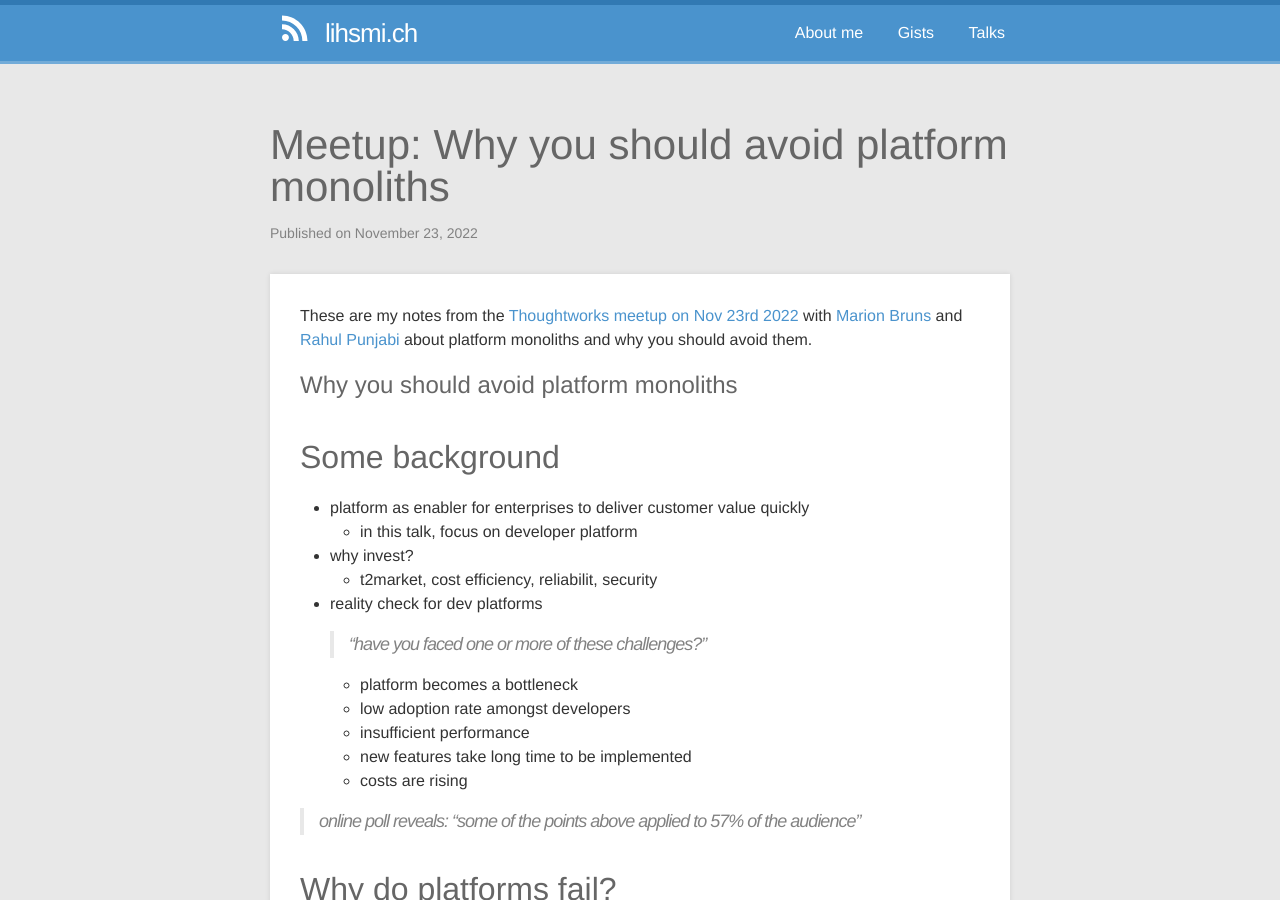
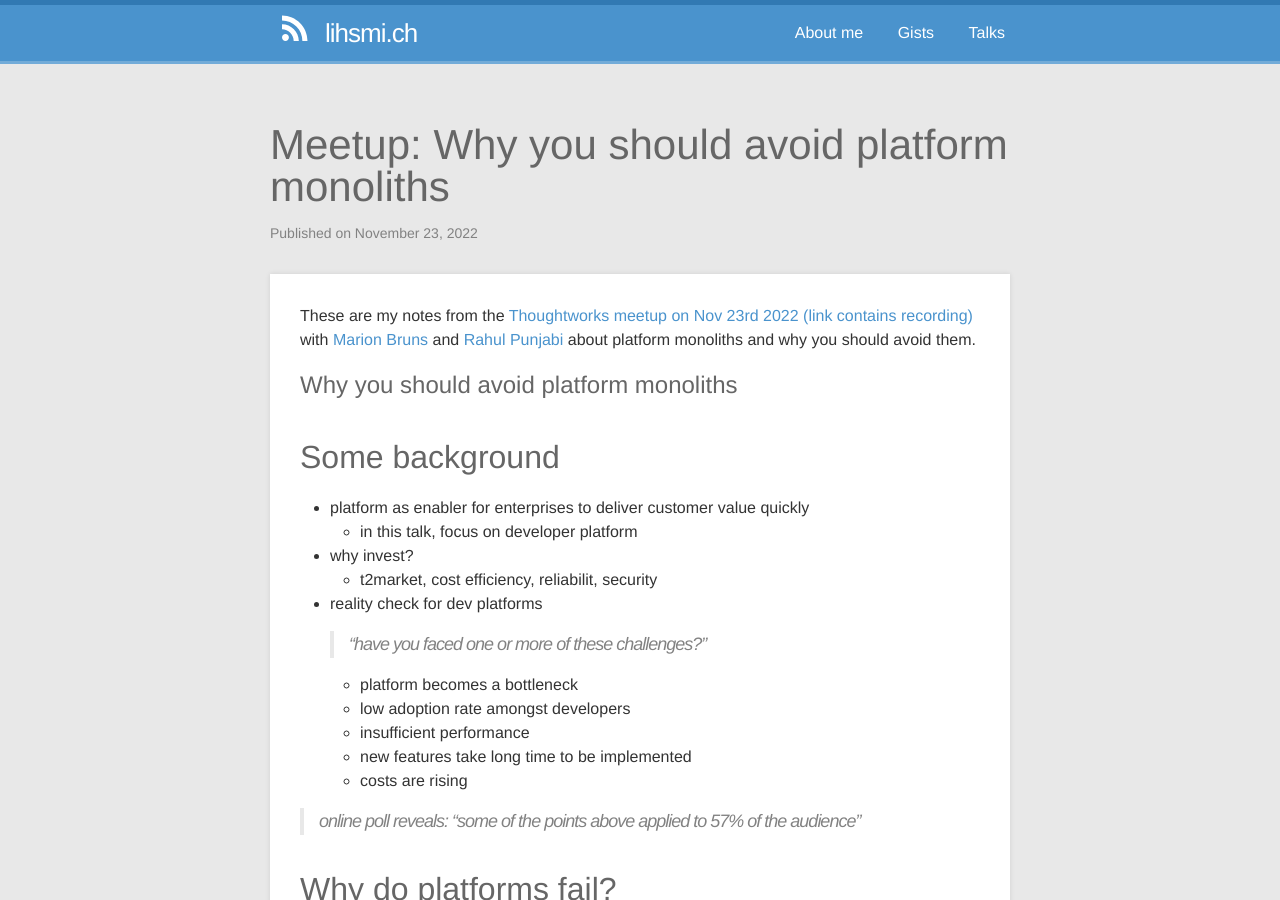
Before and after one commit to michaellihs/michaellihs.github.io, a Jekyll site: the page built from _posts/2022-11-23-avoid-platform-monolith.md, in a window 1280 px wide and 900 px high. Built offline with Jekyll 4.4.1, drawn with Linux system fonts in a browser that asks for light colours; comment, search, counter and statistics services are not loaded.

Commit message:
Update 2022-11-23-avoid-platform-monolith.md

```diff
--- a/_posts/2022-11-23-avoid-platform-monolith.md
+++ b/_posts/2022-11-23-avoid-platform-monolith.md
@@ -6,7 +6,7 @@ tags: [meetup, devops, platform, developer experience]
 categories: meetup
 ---
 
-These are my notes from the [Thoughtworks meetup on Nov 23rd 2022](https://www.meetup.com/de-DE/ThoughtWorks-Muenchen/events/289371760/) with [Marion Bruns](https://www.linkedin.com/in/marion-bruns-673282/) and [Rahul Punjabi](https://www.linkedin.com/in/punjabirahul/) about platform monoliths and why you should avoid them.
+These are my notes from the [Thoughtworks meetup on Nov 23rd 2022 (link contains recording)]([https://www.meetup.com/de-DE/ThoughtWorks-Muenchen/events/289371760/](https://www.thoughtworks.com/about-us/events/avoid-platform-monoliths)) with [Marion Bruns](https://www.linkedin.com/in/marion-bruns-673282/) and [Rahul Punjabi](https://www.linkedin.com/in/punjabirahul/) about platform monoliths and why you should avoid them.
 
 Why you should avoid platform monoliths
 =======================================
```
